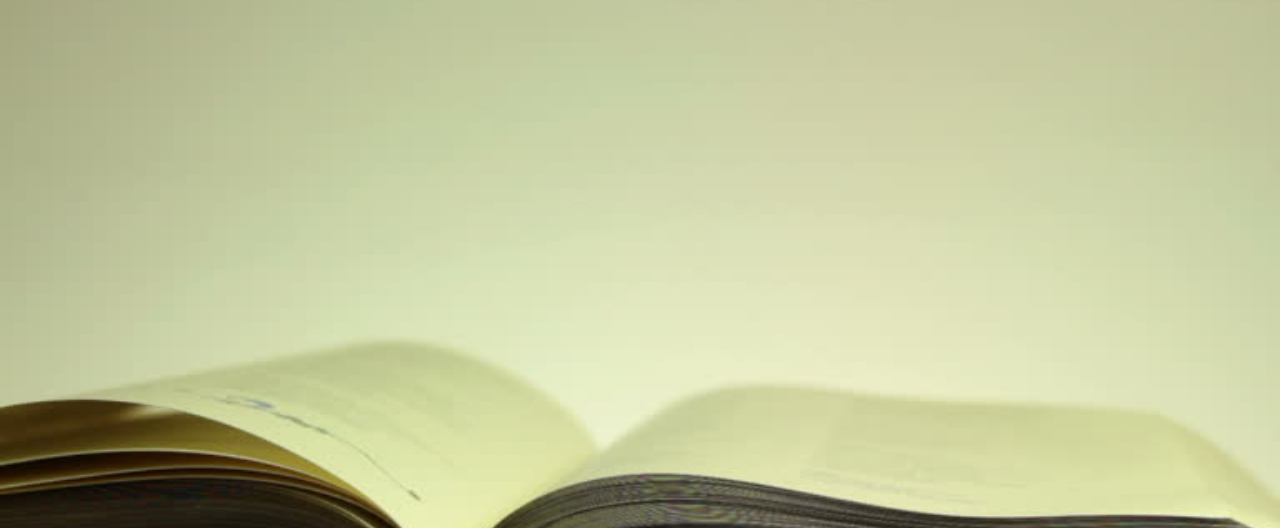
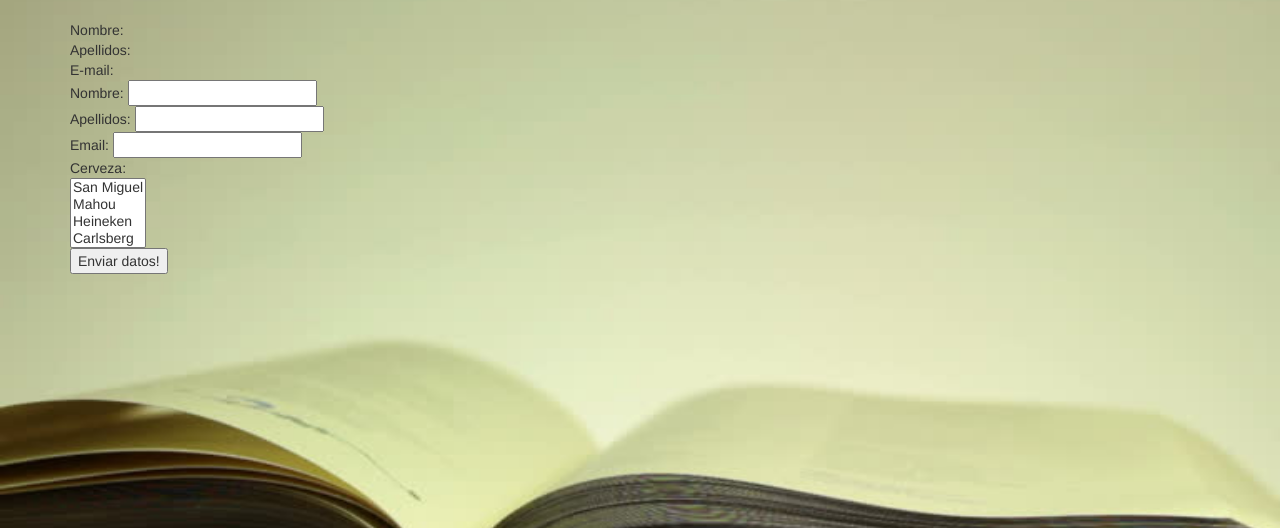
Before and after one commit to jesuslucianop/devpoo, a PHP site: page /myproject/Dashboard in a window 1280 px wide. Shown: the part 52-580 px from the top of the page. Run offline with PHP 8.4, Linux system fonts and the light colour scheme; a user stored in the database is signed in; data that the repository does not hold is empty.

Commit message:
Cambios en la redireccion.

```diff
--- a/Dashboard.php
+++ b/Dashboard.php
@@ -1,7 +1,9 @@
 <?php
 include "Header.php";
 
-
+echo "Nombre: ". $_POST["nombre"];
+echo "<br>Apellidos: ". $_POST["apellidos"];
+echo "<br>E-mail: ". $_POST ["cerveza"];
 ?>
 
 
@@ -9,6 +11,26 @@ include "Header.php";
 
 
 
+
+
+<form action="" method="POST">
+Nombre: <input type="text" name="nombre"><br>
+Apellidos: <input type="text" name="apellidos"><br>
+Email: <input type="text" name="email"> <br>
+Cerveza: <br>
+<select multiple name="cerveza">
+<option value="SanMiguel">San Miguel</option>
+<option value="Mahou">Mahou</option>
+<option value="Heineken">Heineken</option>
+<option value="Carlsberg">Carlsberg</option>
+<option value="Aguila">Aguila</option>
+...
+</select><br>
+<input type="submit" value="Enviar datos!" >
+</form>
+
+
+
 <?php
 include "Footer.php";
 ?>
--- a/Header.php
+++ b/Header.php
@@ -20,11 +20,11 @@ function getBaseUrl()
 }
 
 if(empty($_SESSION['nombre_usuario'])){
-  header("Location:index.php");
+  header("Location:./index");
 }
 if(isset($_POST['btncerrarsession'])){
   session_destroy();
-  header("Location:index.php");
+  header("Location:./index");
 }
 
 
@@ -43,7 +43,7 @@ if(isset($_POST['btncerrarsession'])){
 <nav class="navbar navbar-default">
   <div class="container-fluid">
     <div class="navbar-header">
-      <a class="navbar-brand" href="#">Api Bibliotecaria</a>
+      <a class="navbar-brand" href="./Dashboard">Api Bibliotecaria</a>
     </div>
     <ul class="nav navbar-nav">
    <?php if($_SESSION['Rol_usuario'] == 1){?>
```
Also changed, not shown: .htaccess.
